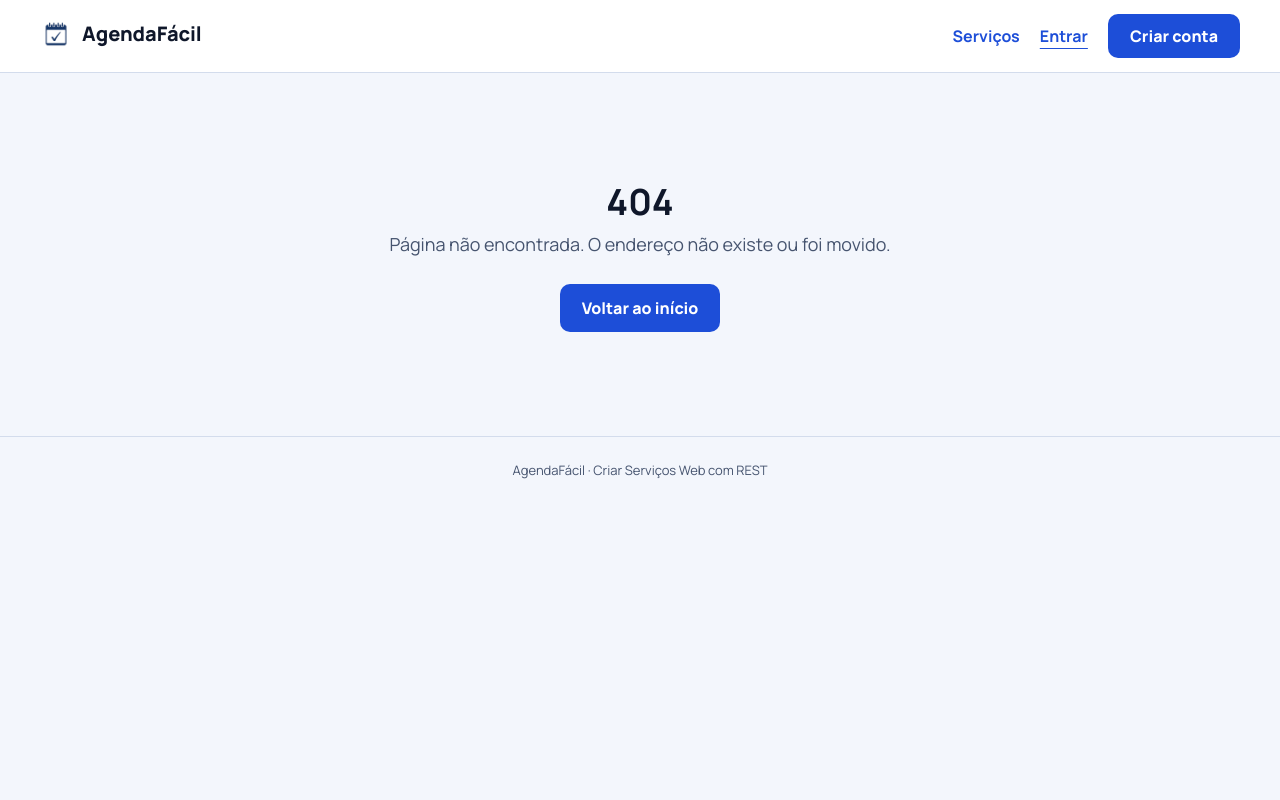
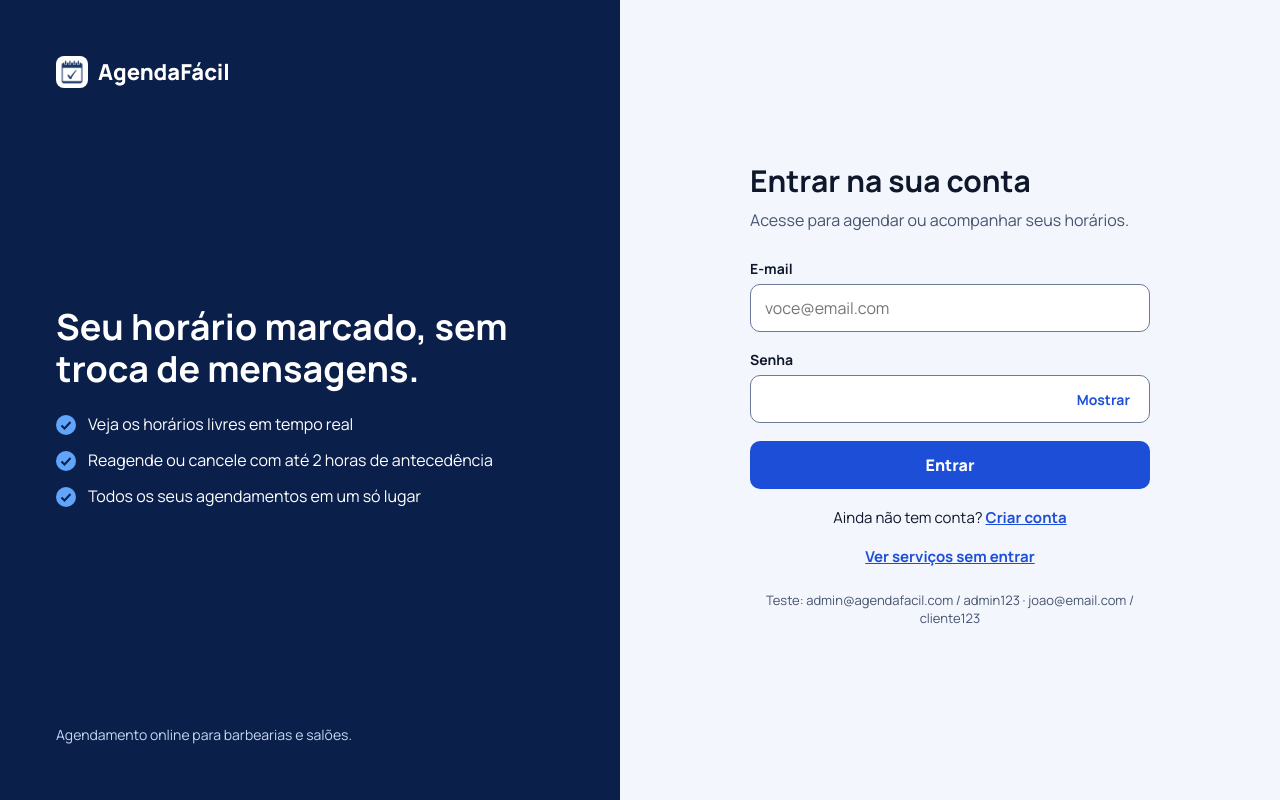
Before and after one commit to victorr-david/agenda-facil, a React (Vite) app: page /login in a window 1280 px wide. Before the commit this address had no page. Built offline with nearby package versions, Linux system fonts and the light colour scheme.

Commit message:
feat: adiciona tela de login com validação

```diff
--- a/src/App.jsx
+++ b/src/App.jsx
@@ -2,6 +2,7 @@ import { BrowserRouter, Routes, Route } from 'react-router-dom';
 import { AuthProvider } from './context/AuthContext';
 import Layout from './components/Layout';
 import Home from './pages/Home';
+import Login from './pages/Login';
 import NaoEncontrada from './pages/NaoEncontrada';
 import './App.css';
 
@@ -10,6 +11,9 @@ export default function App() {
     <AuthProvider>
       <BrowserRouter>
         <Routes>
+          {/* Telas de autenticação (layout próprio, sem navbar) */}
+          <Route path="/login" element={<Login />} />
+
           <Route element={<Layout />}>
             {/* Rotas públicas */}
             <Route path="/" element={<Home />} />
--- /dev/null
+++ b/src/pages/Login.jsx
@@ -0,0 +1,68 @@
+import { useState } from 'react';
+import { Link, useLocation, useNavigate } from 'react-router-dom';
+import { useAuth } from '../context/AuthContext';
+import LayoutAutenticacao from '../components/LayoutAutenticacao';
+import CampoFormulario from '../components/CampoFormulario';
+import CampoSenha from '../components/CampoSenha';
+import MensagemErro from '../components/MensagemErro';
+
+export default function Login() {
+    const { entrar } = useAuth();
+    const navigate = useNavigate();
+    const location = useLocation();
+    const [form, setForm] = useState({ email: '', senha: '' });
+    const [erros, setErros] = useState({});
+    const [erroApi, setErroApi] = useState('');
+    const [enviando, setEnviando] = useState(false);
+
+    // Um único handler para todos os campos (usa o atributo name)
+    function handleChange(e) {
+        setForm({ ...form, [e.target.name]: e.target.value });
+        setErros({ ...erros, [e.target.name]: undefined }); // some o erro ao corrigir
+    }
+
+    function validar() {
+        const novos = {};
+        if (!form.email.trim()) novos.email = 'Informe seu e-mail';
+        else if (!/^\S+@\S+\.\S+$/.test(form.email)) novos.email = 'Digite um e-mail válido';
+        if (!form.senha) novos.senha = 'Informe a senha';
+        else if (form.senha.length < 6) novos.senha = 'A senha deve ter no mínimo 6 caracteres';
+        setErros(novos);
+        return Object.keys(novos).length === 0;
+    }
+
+    async function handleSubmit(e) {
+        e.preventDefault(); // impede o recarregamento da página
+        if (!validar()) return;
+        setEnviando(true);
+        setErroApi('');
+        try {
+            const u = await entrar(form.email, form.senha);
+            const destino = location.state?.from ?? (u.perfil === 'admin' ? '/admin/painel' : '/servicos');
+            navigate(destino, { replace: true });
+        } catch (err) {
+            setErroApi(err.message);
+        } finally {
+            setEnviando(false);
+        }
+    }
+
+    return (
+        <LayoutAutenticacao
+            destaque="Seu horário marcado, sem troca de mensagens."
+            beneficios={['Veja os horários livres em tempo real', 'Reagende ou cancele com até 2 horas de antecedência', 'Todos os seus agendamentos em um só lugar']}
+            titulo="Entrar na sua conta"
+            subtitulo="Acesse para agendar ou acompanhar seus horários."
+        >
+            <form onSubmit={handleSubmit} noValidate>
+                <MensagemErro mensagem={erroApi} />
+                <CampoFormulario id="email" rotulo="E-mail" type="email" autoComplete="email" inputMode="email" placeholder="voce@email.com" value={form.email} onChange={handleChange} erro={erros.email} />
+                <CampoSenha id="senha" rotulo="Senha" autoComplete="current-password" value={form.senha} onChange={handleChange} erro={erros.senha} />
+                <button type="submit" className="btn block" disabled={enviando}>{enviando ? 'Entrando...' : 'Entrar'}</button>
+            </form>
+            <p className="alt">Ainda não tem conta? <Link to="/cadastro">Criar conta</Link></p>
+            <p className="alt"><Link to="/servicos">Ver serviços sem entrar</Link></p>
+            <p className="dica">Teste: admin@agendafacil.com / admin123 · joao@email.com / cliente123</p>
+        </LayoutAutenticacao>
+    );
+}
```
